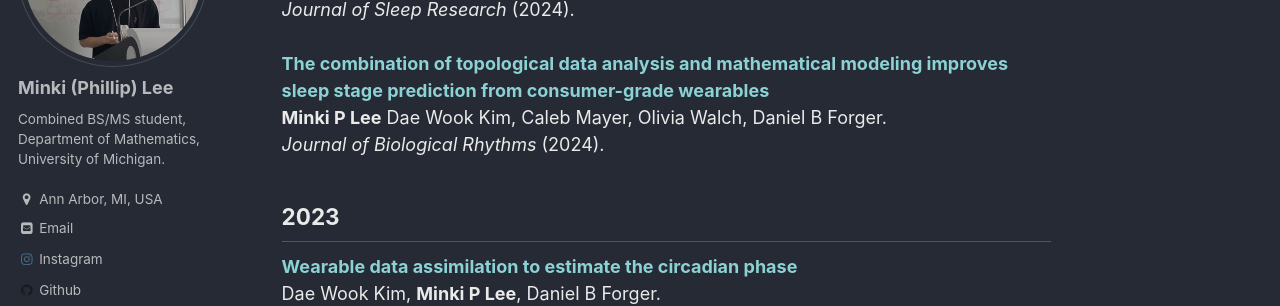
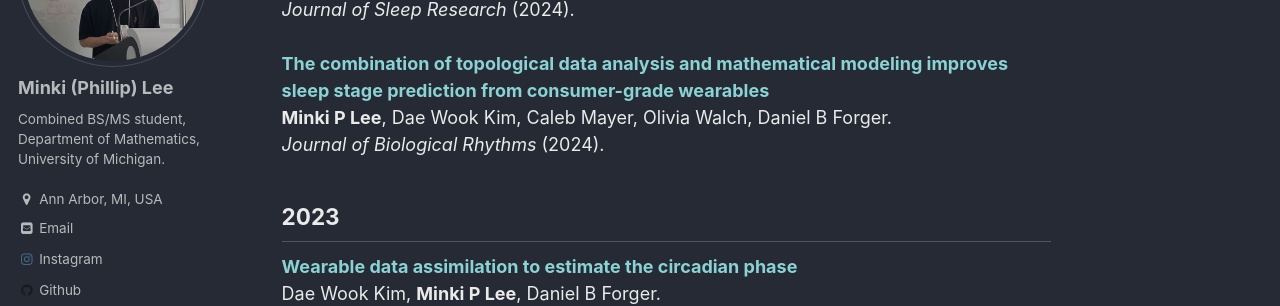
Before and after one commit to minkiplee/minkiplee.github.io, a Jekyll site: the page built from _pages/publications.md, in a window 1280 px wide and 900 px high, scrolled down 404 px. Shown: the part 153-459 px from the top of the window. Built offline with Jekyll 4.4.1, drawn with Linux system fonts in a browser that asks for light colours; nearby versions of some CDN libraries; some web fonts are replaced; library files that are not in the unit come from our copies.

```diff
--- a/_pages/publications.md
+++ b/_pages/publications.md
@@ -18,7 +18,7 @@ Caleb Mayer, Dae Wook Kim, Meina Zhang, <b>Minki P Lee</b>, Daniel B Forger, Hel
 <br>
 <br>
 <b>[The combination of topological data analysis and mathematical modeling improves sleep stage prediction from consumer-grade wearables](https://journals.sagepub.com/doi/abs/10.1177/07487304241288607)</b> <br>
-<b>Minki P Lee</b> Dae Wook Kim, Caleb Mayer, Olivia Walch, Daniel B Forger.<br>
+<b>Minki P Lee</b>, Dae Wook Kim, Caleb Mayer, Olivia Walch, Daniel B Forger.<br>
 <i>Journal of Biological Rhythms</i> (2024).
 <br>
 
```
